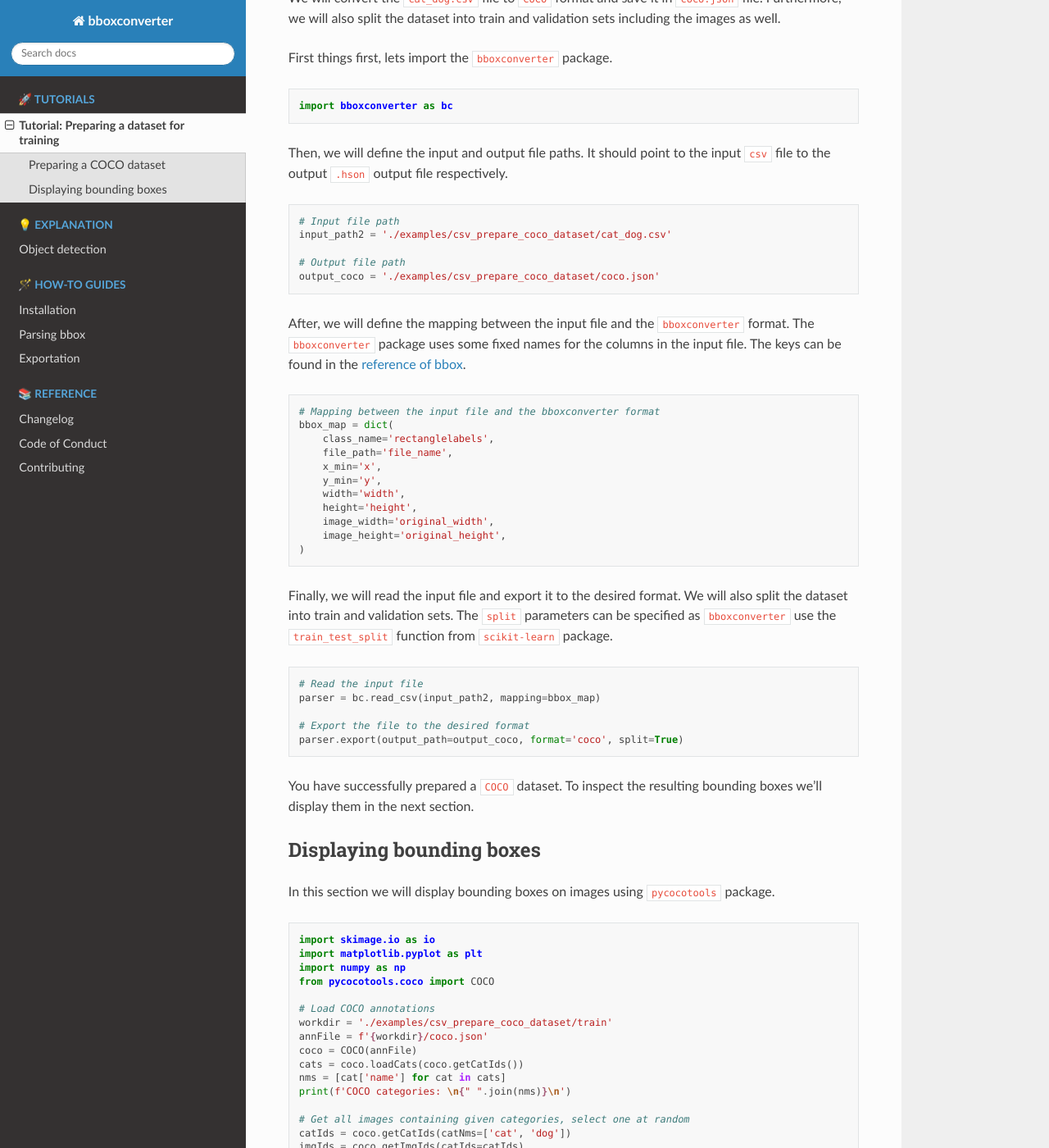
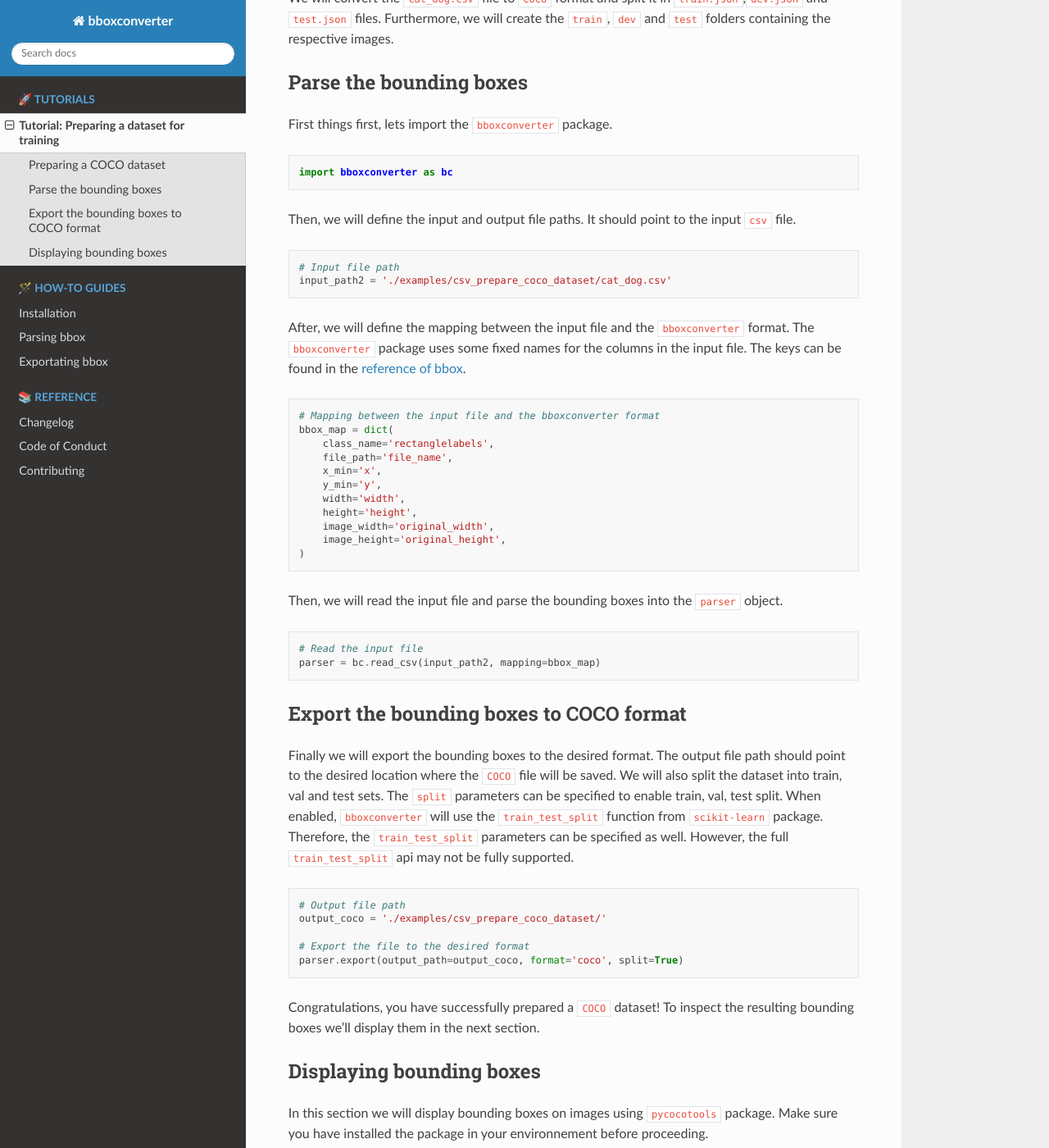
Before and after one commit to ODAncona/bboxconverter, a Sphinx documentation site: the page built from docs/tutorials/prepare_dataset.md, in a window 1280 px wide and 1400 px high, scrolled down 522 px. Shown: the whole window at 82% size. Built offline with Sphinx 7.4.7 and the Read the Docs theme 2.0.0, drawn with Linux system fonts in a browser that asks for light colours; pages that are not in the unit, such as notebooks, are missing from menus; some of the changed text lies outside the part shown.

````diff
--- a/docs/guides/export_bbox.md
+++ b/docs/guides/export_bbox.md
@@ -1,4 +1,4 @@
-# Exportation
+# Exportating bbox
 
 After you ingested your bounding boxes, you might want to export them to a different format. The library provides a set of functions to export your bounding boxes to different formats.
 
@@ -13,12 +13,14 @@ parser = bc.read_<format>("path_to_your_file")
 
 The format can be one of the following:
 
--  `coco` : COCO format
--  `csv` : CSV format
--  `manifest` : Manifest format
--  `xml` : PASCAL VOC format
+- `coco` : COCO format
+- `csv` : CSV format
+- `manifest` : Manifest format
+- `xml` : PASCAL VOC format
 
 ## To a COCO format
+
+You can export your bounding boxes to a COCO format using the `export` method and specifying the `format` parameter as `coco`.
 
 ```python
 # Export your bounding boxes to a COCO format
@@ -27,6 +29,8 @@ coco = parser.export("output_path", "coco")
 
 ## To YOLO format
 
+You can export your bounding boxes to a YOLO format using the `export` method and specifying the `format` parameter as `yolo`.
+
 ```python
 # Export your bounding boxes to a YOLO format
 coco = parser.export("output_path", "yolo")
@@ -34,6 +38,8 @@ coco = parser.export("output_path", "yolo")
 
 ## To PASCAL VOC format
 
+You can export your bounding boxes to a PASCAL VOC format using the `export` method and specifying the `format` parameter as `voc`.
+
 ```python
 # Export your bounding boxes to a PASCAL VOC format
 coco = parser.export("output_path", "voc")
--- a/docs/guides/parse_bbox.md
+++ b/docs/guides/parse_bbox.md
@@ -1,6 +1,53 @@
 # Parsing bbox
 
-The goal is to ingest bounding box data from different sources and convert it to a common format.
+The goal is to ingest bounding box data from different sources and convert it to a common format. It could be confusing to deal with different formats and syntaxes. This library aims to provide a common interface to deal with bounding boxes.
+
+The bounding boxes can be stored in popular format like:
+
+- COCO
+- YOLO
+- PASCAL VOC
+- Augmented Manifest
+
+Or they can be stored in a custom format like:
+
+- CSV
+- JSON
+- Parquet
+- XML
+- Pickle
+
+## From COCO folder
+
+If you have a coco folder, you can use the `read_coco` function and specify the path of the folder.
+
+```Python
+import bboxconverter as bc
+
+parser = bc.read_coco("./data/patient_50")
+
+parser.export("./data/patient_50/coco.json", format="coco", split=True)
+```
+
+## From a PASCAL VOC folder
+
+When you have a PASCAL VOC folder, you can use the `read_pascal_voc` function and specify the path of the folder.
+
+```Python
+import bboxconverter as bc
+
+parser = bc.read_pascal_voc("./data/patient_50")
+```
+
+## From a YOLO folder
+
+When you have a YOLO folder, you can use the `read_yolo` function and specify the path of the folder.
+
+```Python
+import bboxconverter as bc
+
+parser = bc.read_yolo("./data/patient_50")
+```
 
 ## From a CSV file
 
@@ -25,19 +72,9 @@ bbox_map = dict(
 bbox_parser = bt.read_csv('./file.json', bbox_map)
 ```
 
-## From a JSON file
+## From an augmented manifest file
 
-If the json is in the COCO format, you can use the `read_coco` function.
-
-```Python
-import bboxconverter as bc
-
-parser = bc.read_coco("./data/patient_50/result.json")
-
-parser.export("./data/patient_50/coco.json", format="coco", split=True)
-```
-
-## From a manifest file
+If you have some bounding boxes coming from amazon mechanical turk, you can use the `read_manifest` function to parse the file.
 
 ```Python
 import bboxconverter as bc
@@ -47,14 +84,22 @@ input_path2 = '../examples/manifest_export_demo/example.manifest'
 
 # Configuration of the manifest file
 config = {
-    'labelling-job-name': 'crh-label-test5',
-    'labelling-job-metadata': 'crh-label-test5-metadata',
+    'labelling-job-name': 'job-name',
+    'labelling-job-metadata': 'job-name-metadata',
 }
 
 # Read the input file
 parser = bc.read_manifest(input_path2, configuration=config)
 ```
 
+## From a JSON file
+
+TODO
+
 ## From a parquet file
 
+TODO
+
 ## From a XML file
+
+TODO
--- a/docs/tutorials/prepare_dataset.md
+++ b/docs/tutorials/prepare_dataset.md
@@ -1,6 +1,6 @@
 # Tutorial: Preparing a dataset for training
 
-In this tutorial, we will go through the steps of preparing a dataset for training. We will use the cats and dogs custom dataset that we created in the previous tutorial. You can find the dataset as well [here](https://github.com/ODAncona/bboxconverter/tree/main/examples/csv_prepare_coco_dataset) on my github. You should remove the `train` and `test`folders from the dataset before proceeding as we will create them in this tutorial.
+In this tutorial, we will go through the steps of preparing a dataset for training. We will use the cats and dogs custom dataset that we created in the previous tutorial. You can find the dataset as well [here](https://github.com/ODAncona/bboxconverter/tree/main/examples/csv_prepare_coco_dataset) on my github. You should remove the `train`, `val` and `test`folders from the dataset before proceeding as we will create them in this tutorial.
 
 ## Preparing a COCO dataset
 
@@ -11,8 +11,10 @@ We have the following files and folders:
 * `images` folder containing images of cats and dogs
 * `cat_dog.csv` file containing bounding boxes in `tlwh` format
 
-We will convert the `cat_dog.csv` file to `COCO` format and save it in `coco.json` file.
-Furthermore, we will also split the dataset into train and validation sets including the images as well.
+We will convert the `cat_dog.csv` file to `COCO` format and split it in `train.json`,`dev.json` and `test.json` files.
+Furthermore, we will create the `train`, `dev` and `test` folders containing the respective images.
+
+## Parse the bounding boxes
 
 First things first, lets import the `bboxconverter` package.
 
@@ -20,14 +22,11 @@ First things first, lets import the `bboxconverter` package.
 import bboxconverter as bc
 ```
 
-Then, we will define the input and output file paths. It should point to the input `csv` file to the output `.hson` output file respectively.
+Then, we will define the input and output file paths. It should point to the input `csv` file.
 
 ```python
 # Input file path
 input_path2 = './examples/csv_prepare_coco_dataset/cat_dog.csv'
-
-# Output file path
-output_coco = './examples/csv_prepare_coco_dataset/coco.json'
 ```
 
 After, we will define the mapping between the input file and the `bboxconverter` format. The `bboxconverter` package uses some fixed names for the columns in the input file. The keys can be found in the [reference of bbox](../reference/bbox.md).
@@ -45,22 +44,30 @@ bbox_map = dict(
     image_height='original_height',
 )
 ```
-
-Finally, we will read the input file and export it to the desired format. We will also split the dataset into train and validation sets. The `split` parameters can be specified as `bboxconverter` use the `train_test_split` function from `scikit-learn` package.
+Then, we will read the input file and parse the bounding boxes into the `parser` object.
 
 ```python
 # Read the input file
 parser = bc.read_csv(input_path2, mapping=bbox_map)
+```
+
+## Export the bounding boxes to COCO format
+
+Finally we will export the bounding boxes to the desired format. The output file path should point to the desired location where the `COCO` file will be saved. We will also split the dataset into train, val and test sets. The `split` parameters can be specified to enable train, val, test split. When enabled, `bboxconverter` will use the `train_test_split` function from `scikit-learn` package. Therefore, the `train_test_split` parameters can be specified as well. However, the full `train_test_split` api may not be fully supported.
+
+```python
+# Output file path
+output_coco = './examples/csv_prepare_coco_dataset/'
 
 # Export the file to the desired format
 parser.export(output_path=output_coco, format='coco', split=True)
 ```
 
-You have successfully prepared a `COCO` dataset. To inspect the resulting bounding boxes we'll display them in the next section.
+Congratulations, you have successfully prepared a `COCO` dataset! To inspect the resulting bounding boxes we'll display them in the next section.
 
 ## Displaying bounding boxes
 
-In this section we will display bounding boxes on images using `pycocotools` package.
+In this section we will display bounding boxes on images using `pycocotools` package. Make sure you have installed the package in your environnement before proceeding.
 
 ```python
 import skimage.io as io
@@ -91,3 +98,5 @@ annIds = coco.getAnnIds(imgIds=img['id'], catIds=catIds, iscrowd=None)
 anns = coco.loadAnns(annIds)
 coco.showAnns(anns, draw_bbox=True)
 ```
+
+Here you are, you have successfully prepared a `COCO` dataset! Now you can train your model successfully.
````
Also changed, not shown: CHANGELOG.md (+5 -1 lines), README.md (+1 -1 lines), docs/explanation/bounding_box_ultimate_guide.md (renamed from docs/explanation/object_detection_and_bbox.md, +18 -4 lines), 2 other files.
